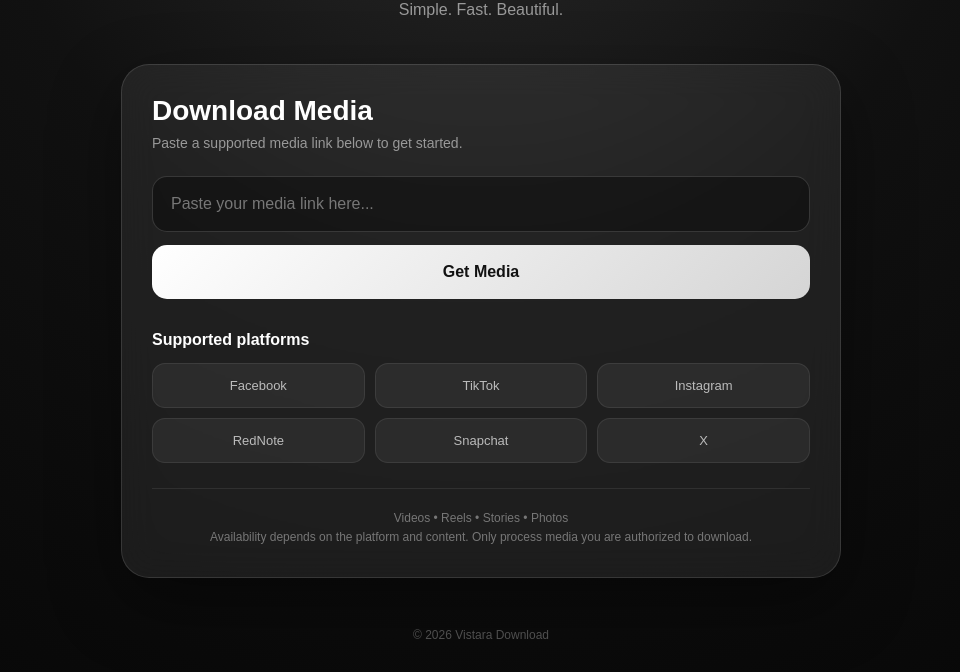
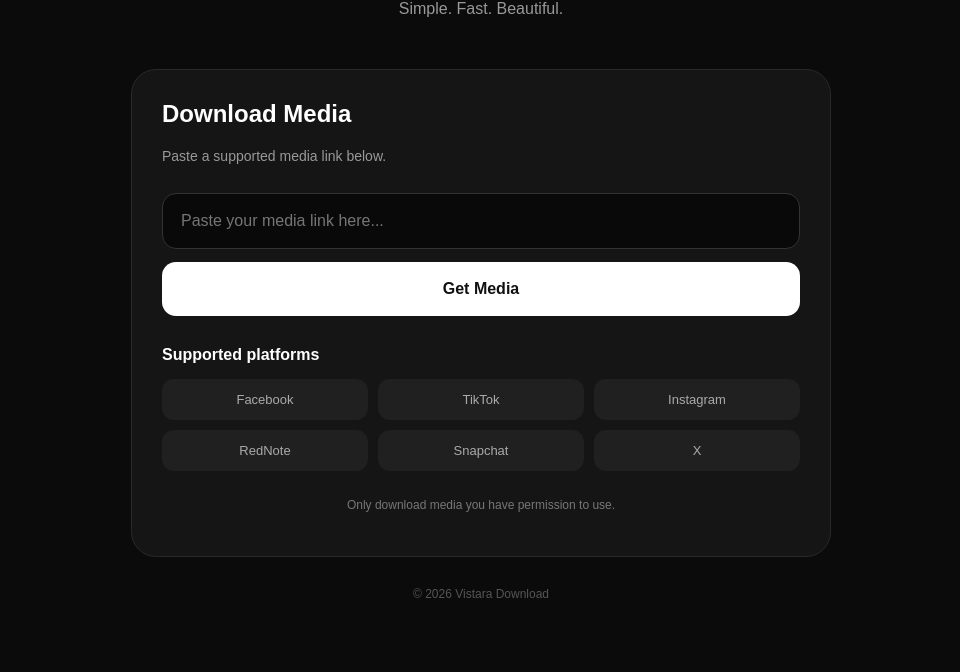
Before and after one commit to dianaalazar78-boop/-vistara-download-v2, a website: page index.html in a window 1280 px wide. Shown: the part 208-880 px from the top of the page, without its empty margins (159-1119 px from the left). After the commit the page ends 839 px from the top, so only its background shows below. Drawn offline with Linux system fonts and the light colour scheme.

Commit message:
Refactor index.html for better styling and layout
Updated styles and structure for improved layout and design.

```diff
--- a/index.html
+++ b/index.html
@@ -3,7 +3,6 @@
 <head>
   <meta charset="UTF-8">
   <meta name="viewport" content="width=device-width, initial-scale=1.0">
-
   <title>Vistara Download</title>
 
   <style>
@@ -13,10 +12,9 @@
 
     body {
       margin: 0;
-      font-family: Arial, Helvetica, sans-serif;
-      background:
-        radial-gradient(circle at top, #292929 0%, #111 45%, #070707 100%);
-      color: #fff;
+      font-family: Arial, sans-serif;
+      background: #0b0b0b;
+      color: white;
       min-height: 100vh;
     }
 
@@ -26,76 +24,45 @@
     }
 
     .logo {
-      width: 62px;
-      height: 62px;
+      width: 64px;
+      height: 64px;
       margin: 0 auto 18px;
       display: flex;
       align-items: center;
       justify-content: center;
       border-radius: 20px;
-      background: linear-gradient(135deg, #fff, #cfcfcf);
+      background: white;
       color: #111;
       font-size: 28px;
-      font-weight: 800;
-      box-shadow: 0 15px 40px rgba(0, 0, 0, 0.4);
-
-      transition:
-        transform 0.25s ease,
-        box-shadow 0.25s ease;
-    }
-
-    .logo:hover {
-      transform: translateY(-4px) rotate(-3deg);
-      box-shadow: 0 20px 45px rgba(255, 255, 255, 0.12);
+      font-weight: bold;
     }
 
     h1 {
       margin: 0;
-      font-size: clamp(36px, 9vw, 54px);
-      letter-spacing: -2px;
+      font-size: 48px;
     }
 
     header p {
-      margin: 12px 0 0;
       color: #999;
-      font-size: 16px;
     }
 
     .container {
-      width: min(720px, calc(100% - 30px));
-      margin: 10px auto 50px;
+      width: min(700px, calc(100% - 30px));
+      margin: auto;
     }
 
     .card {
-      background: rgba(255, 255, 255, 0.07);
-      border: 1px solid rgba(255, 255, 255, 0.12);
-      border-radius: 28px;
+      background: #151515;
+      border: 1px solid #292929;
+      border-radius: 25px;
       padding: 30px;
-      backdrop-filter: blur(18px);
-      box-shadow: 0 25px 70px rgba(0, 0, 0, 0.4);
-
-      animation: cardIn 0.6s ease;
     }
 
-    @keyframes cardIn {
-      from {
-        opacity: 0;
-        transform: translateY(15px);
-      }
-
-      to {
-        opacity: 1;
-        transform: translateY(0);
-      }
-    }
-
-    .card h2 {
-      margin: 0 0 8px;
-      font-size: 28px;
+    h2 {
+      margin-top: 0;
     }
 
     .subtitle {
-      margin: 0 0 25px;
       color: #999;
       font-size: 14px;
     }
@@ -103,137 +70,105 @@
     input {
       width: 100%;
       padding: 18px;
-      border: 1px solid rgba(255, 255, 255, 0.15);
-      border-radius: 15px;
-      background: rgba(0, 0, 0, 0.35);
+      margin-top: 15px;
+      border-radius: 14px;
+      border: 1px solid #333;
+      background: #090909;
       color: white;
       font-size: 16px;
       outline: none;
-
-      transition:
-        border-color 0.25s ease,
-        box-shadow 0.25s ease,
-        transform 0.2s ease;
-    }
-
-    input::placeholder {
-      color: #777;
     }
 
     input:focus {
-      border-color: rgba(255, 255, 255, 0.5);
-      box-shadow: 0 0 0 4px rgba(255, 255, 255, 0.06);
-      transform: translateY(-1px);
+      border-color: white;
     }
 
     button {
       width: 100%;
       margin-top: 13px;
-      padding: 18px 25px;
+      padding: 18px;
       border: none;
-      border-radius: 15px;
-      background: linear-gradient(135deg, #fff, #d5d5d5);
+      border-radius: 14px;
+      background: white;
       color: #111;
       font-size: 16px;
-      font-weight: 700;
+      font-weight: bold;
       cursor: pointer;
-
-      transition:
-        transform 0.2s ease,
-        box-shadow 0.2s ease,
-        filter 0.2s ease;
+      transition: 0.2s;
     }
 
     button:hover {
-      transform: translateY(-3px) scale(1.01);
-      box-shadow: 0 15px 32px rgba(255, 255, 255, 0.15);
-      filter: brightness(1.04);
+      transform: translateY(-2px);
     }
 
     button:active {
-      transform: translateY(1px) scale(0.97);
-      box-shadow: 0 5px 12px rgba(0, 0, 0, 0.3);
+      transform: scale(0.97);
+    }
+
+    #result {
+      display: none;
+      margin-top: 20px;
+      padding: 20px;
+      border-radius: 16px;
+      background: #202020;
+      border: 1px solid #333;
+    }
+
+    #result h3 {
+      margin-top: 0;
+    }
+
+    .download-button {
+      background: #35d07f;
+      color: #07130c;
     }
 
     .platforms {
-      margin-top: 32px;
-    }
-
-    .platform-title {
-      margin-bottom: 14px;
-      font-weight: 700;
+      margin-top: 30px;
     }
 
     .platform-grid {
       display: grid;
       grid-template-columns: repeat(3, 1fr);
       gap: 10px;
+      margin-top: 15px;
     }
 
     .platform {
-      padding: 14px 10px;
+      padding: 13px 8px;
       text-align: center;
-      border-radius: 13px;
-      background: rgba(255, 255, 255, 0.06);
-      border: 1px solid rgba(255, 255, 255, 0.08);
-      color: #bbb;
+      border-radius: 12px;
+      background: #202020;
+      color: #aaa;
       font-size: 13px;
-      cursor: default;
-
-      transition:
-        transform 0.2s ease,
-        background 0.2s ease,
-        border-color 0.2s ease;
-    }
-
-    .platform:hover {
-      transform: translateY(-4px) scale(1.02);
-      background: rgba(255, 255, 255, 0.11);
-      border-color: rgba(255, 255, 255, 0.18);
-    }
-
-    .platform:active {
-      transform: scale(0.95);
     }
 
     .note {
-      margin: 25px 0 0;
-      padding-top: 20px;
-      border-top: 1px solid rgba(255, 255, 255, 0.08);
+      margin-top: 25px;
       color: #777;
       font-size: 12px;
-      line-height: 1.6;
       text-align: center;
+      line-height: 1.5;
     }
 
     footer {
       text-align: center;
       color: #555;
       font-size: 12px;
-      padding: 0 20px 30px;
+      padding: 30px;
     }
 
     @media (max-width: 520px) {
-      header {
-        padding-top: 38px;
+      h1 {
+        font-size: 40px;
       }
 
       .card {
         padding: 22px;
-        border-radius: 23px;
       }
 
       .platform-grid {
         grid-template-columns: repeat(2, 1fr);
-      }
-    }
-
-    @media (prefers-reduced-motion: reduce) {
-      *,
-      *::before,
-      *::after {
-        animation: none !important;
-        transition: none !important;
       }
     }
   </style>
@@ -243,12 +178,9 @@
 
 <header>
   <div class="logo">V</div>
-
   <h1>Vistara</h1>
-
   <p>Simple. Fast. Beautiful.</p>
 </header>
-
 
 <main class="container">
 
@@ -257,62 +189,57 @@
     <h2>Download Media</h2>
 
     <p class="subtitle">
-        Paste a supported media link below to get started.
+      Paste a supported media link below.
     </p>
-
 
     <input
       type="url"
       id="mediaUrl"
       placeholder="Paste your media link here..."
-        aria-label="Media URL"
     >
-
 
     <button onclick="getMedia()">
       Get Media
     </button>
 
+    <div id="result">
+      <h3 id="resultTitle"></h3>
+      <p id="resultMessage"></p>
+
+      <button class="download-button" onclick="downloadMedia()">
+        Download Media
+      </button>
+    </div>
 
     <div class="platforms">
-
-        <div class="platform-title">
-          Supported platforms
-        </div>
+      <strong>Supported platforms</strong>
 
       <div class="platform-grid">
-
         <div class="platform">Facebook</div>
         <div class="platform">TikTok</div>
         <div class="platform">Instagram</div>
         <div class="platform">RedNote</div>
         <div class="platform">Snapchat</div>
         <div class="platform">X</div>
-
+      </div>
     </div>
 
-      </div>
-
-
     <p class="note">
-        Videos • Reels • Stories • Photos<br>
-        Availability depends on the platform and content.
-        Only process media you are authorized to download.
+      Only download media you have permission to use.
     </p>
 
   </section>
 
 </main>
 
-
 <footer>
   © 2026 Vistara Download
 </footer>
 
+<script>
+  let currentUrl = "";
 
-  <script>
   async function getMedia() {
-
     const input = document.getElementById("mediaUrl");
     const url = input.value.trim();
 
@@ -322,17 +249,12 @@
     }
 
     try {
-
       const response = await fetch("/api/download", {
         method: "POST",
-
         headers: {
           "Content-Type": "application/json"
         },
-
-          body: JSON.stringify({
-            url: url
-          })
+        body: JSON.stringify({ url: url })
       });
 
       const data = await response.json();
@@ -342,14 +264,26 @@
         return;
       }
 
-        alert(data.message || "URL received successfully!");
+      currentUrl = data.url;
+
+      document.getElementById("resultTitle").textContent =
+        data.platform + " detected ✓";
+
+      document.getElementById("resultMessage").textContent =
+        data.message;
+
+      document.getElementById("result").style.display = "block";
 
     } catch (error) {
-
       alert("Could not connect to the server.");
-
+    }
   }
 
+  function downloadMedia() {
+    alert(
+      "The media download service is not connected yet. " +
+      "The link has been successfully detected."
+    );
   }
 </script>
 
```
Lines whose indentation alone changed are shown as unchanged.
